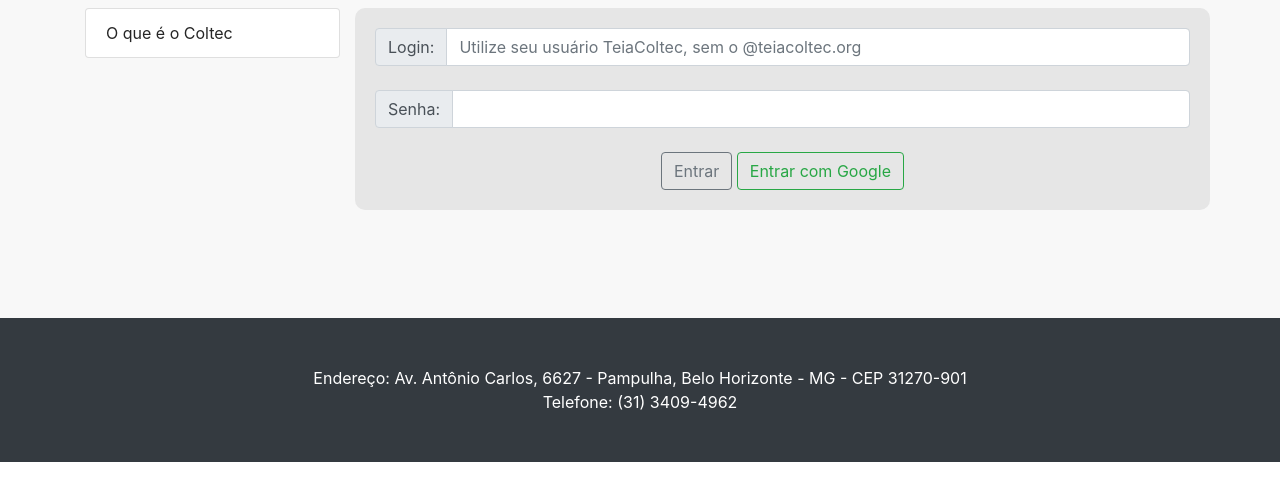
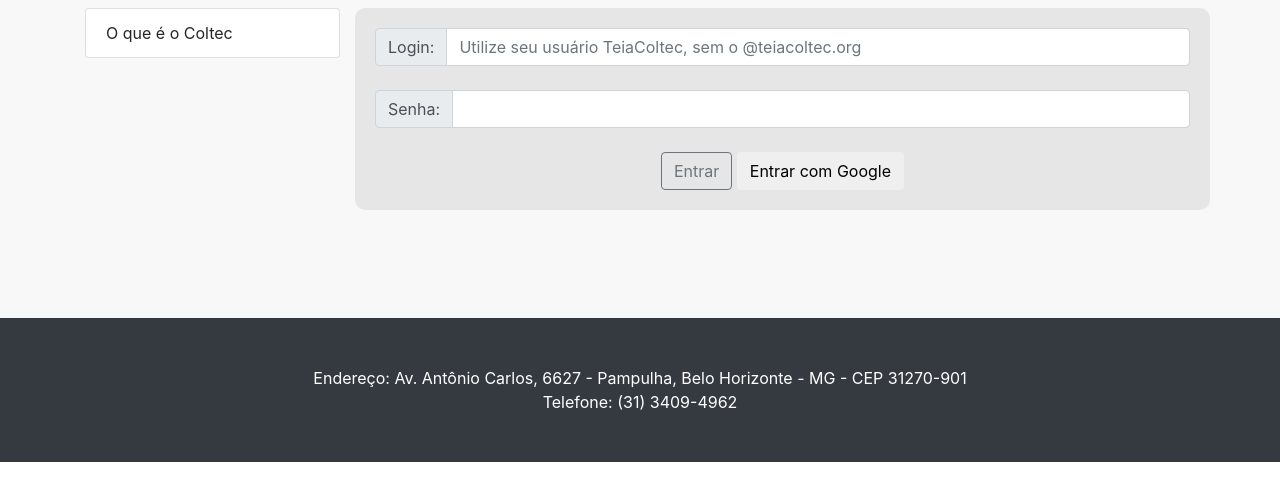
Before and after one commit to teiacoltec/teiacoltec.github.io, a plain HTML site: page index.html in a window 1280 px wide. Shown: the part 178-678 px from the top of the page. Drawn offline with Linux system fonts and the light colour scheme.

Commit message:
Teste de login com o Google

```diff
--- a/index.html
+++ b/index.html
@@ -158,7 +158,7 @@
                 		<div class="text-center">
                 			<input type="submit" name="enviar" class="btn btn-outline-secondary" value="Entrar">
 
-                            <input type="submit" name="enviar" class="btn btn-outline-success g-signin2" value="Entrar com Google">
+                            <input type="submit" name="enviar" class="btn g-signin2" value="Entrar com Google">
 
                             <!-- <div class="g-signin2" align="center" data-onsuccess="onSignIn"></div> -->
             			</div>
```
